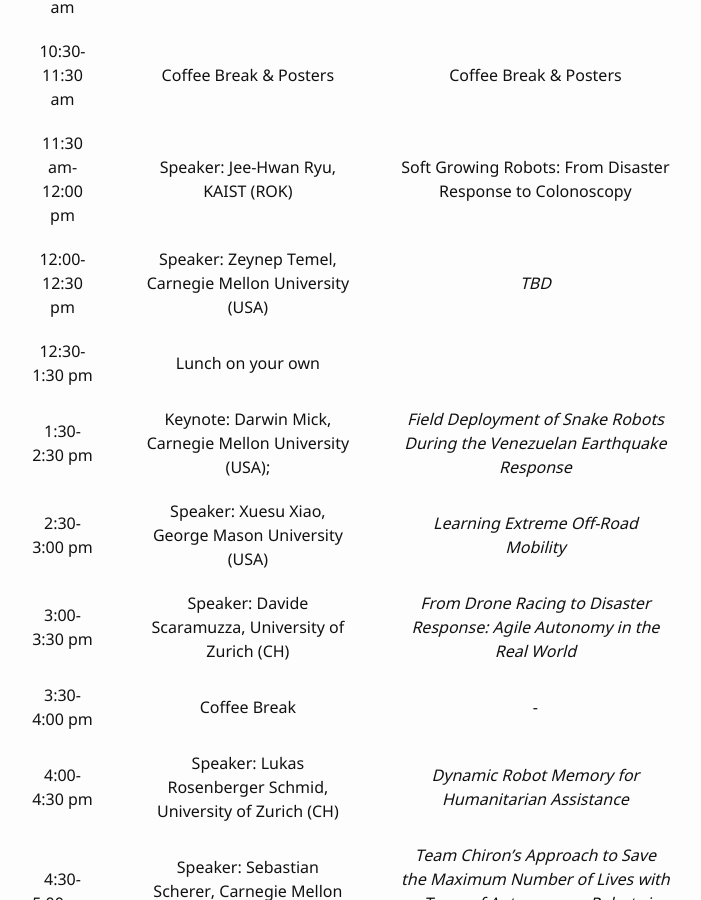
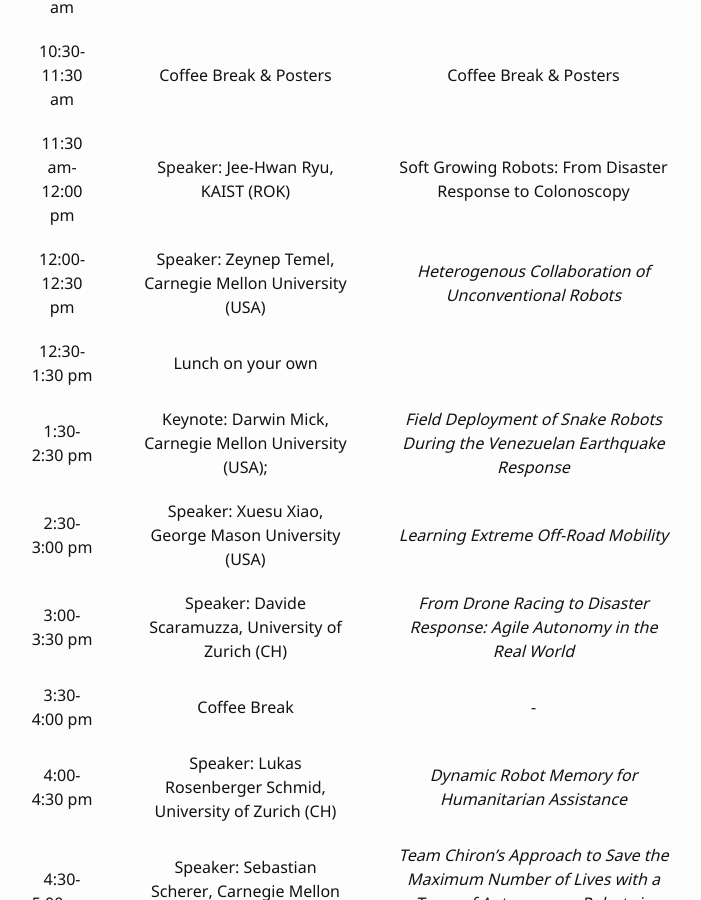
Before and after one commit to hadr-robotics/iros2026, a Jekyll site: the page built from 0-schedule.md, in a window 1280 px wide and 900 px high, scrolled down 404 px. Shown: the whole window, without its empty margins (290-991 px from the left). Built offline with Jekyll 4.4.1, drawn with Linux system fonts in a browser that asks for light colours.

Commit message:
adds Zeynep talk

```diff
--- a/0-schedule.md
+++ b/0-schedule.md
@@ -12,7 +12,7 @@ nav: true
 | 10:00-10:30 am    | Poster and demo blitz                         | Poster Blitz              |
 | 10:30-11:30 am    | Coffee Break & Posters                         | Coffee Break & Posters    |
 | 11:30 am-12:00 pm | Speaker: Jee-Hwan Ryu, KAIST (ROK)                     | Soft Growing Robots: From Disaster Response to Colonoscopy           |
-| 12:00-12:30 pm     | Speaker: Zeynep Temel, Carnegie Mellon University (USA) | _TBD_  |
+| 12:00-12:30 pm     | Speaker: Zeynep Temel, Carnegie Mellon University (USA) | _Heterogenous Collaboration of Unconventional Robots_  |
 | 12:30-1:30 pm      | Lunch on your own                            |                           |
 | 1:30-2:30 pm      | Keynote: Darwin Mick, Carnegie Mellon University (USA);                              | _Field Deployment of Snake Robots During the Venezuelan Earthquake Response_   |
 | 2:30-3:00 pm      | Speaker: Xuesu Xiao, George Mason University (USA) | _Learning Extreme Off-Road Mobility_   |
```
Also changed, not shown: 1-speakers.md (+1 -1 lines).
